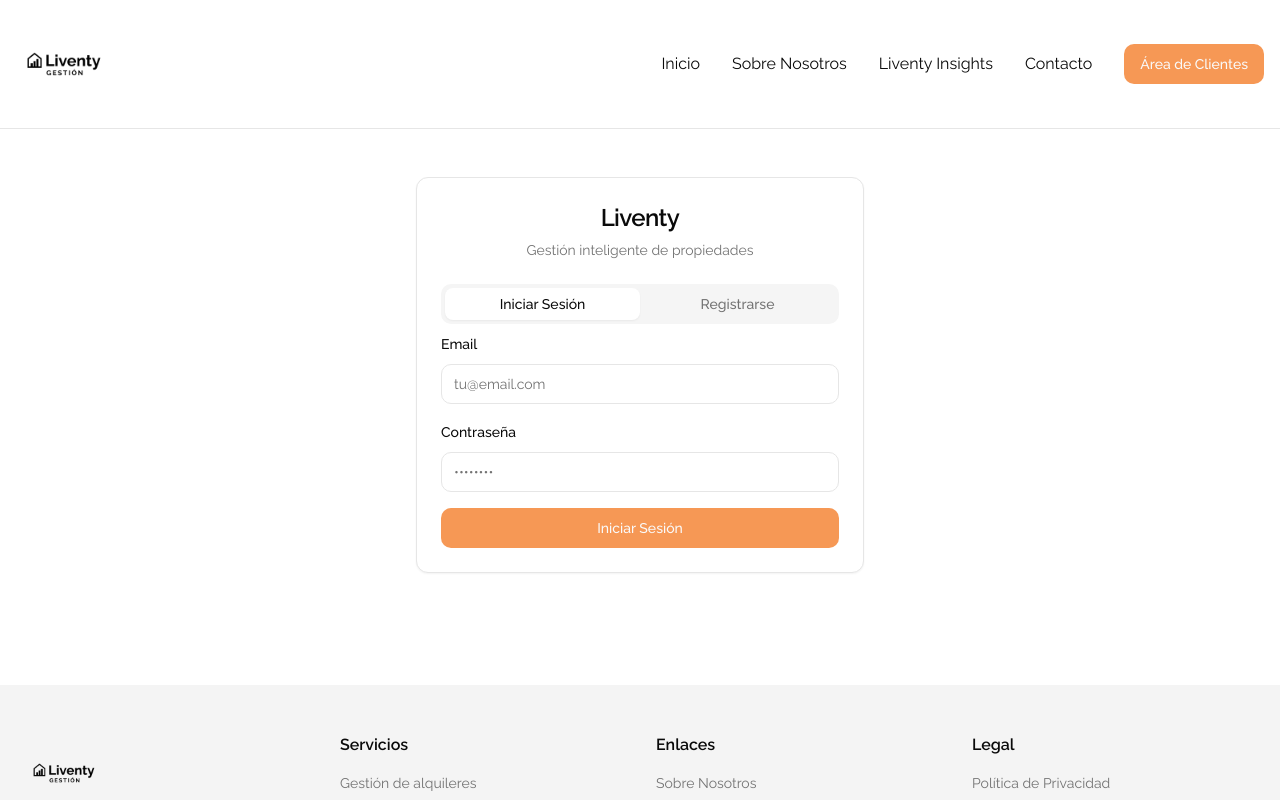
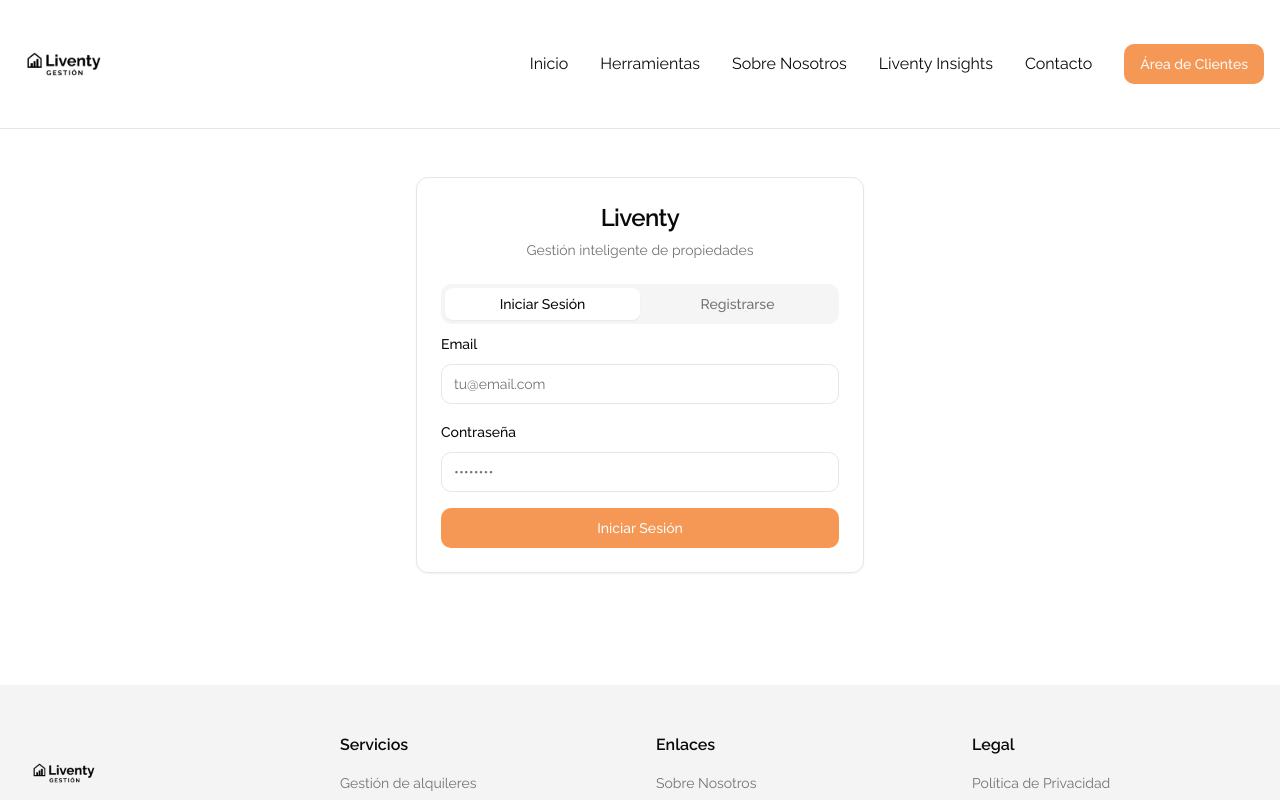
Before and after one commit to LiventyGestion/Liventy-gestion, a React (Vite) app: page /auth in a window 1280 px wide. Shown: the top 800 px of the page. Built offline with nearby package versions, Linux system fonts and the light colour scheme.

Commit message:
Add link to tools page

```diff
--- a/src/components/Header.tsx
+++ b/src/components/Header.tsx
@@ -22,6 +22,9 @@ const Header = () => {
           <div className="hidden md:flex items-center space-x-8">
             <Link to="/" className="text-foreground hover:text-primary transition-colors">
               Inicio
+            </Link>
+            <Link to="/herramientas" className="text-foreground hover:text-primary transition-colors">
+              Herramientas
             </Link>
             <Link to="/about" className="text-foreground hover:text-primary transition-colors">
               Sobre Nosotros
@@ -64,6 +67,13 @@ const Header = () => {
                 Inicio
               </Link>
               <Link
+                to="/herramientas"
+                className="text-foreground hover:text-primary transition-colors py-2 px-1 rounded focus:outline-none focus:ring-2 focus:ring-ring"
+                onClick={() => setIsMenuOpen(false)}
+              >
+                Herramientas
+              </Link>
+              <Link
                 to="/about"
                 className="text-foreground hover:text-primary transition-colors py-2 px-1 rounded focus:outline-none focus:ring-2 focus:ring-ring"
                 onClick={() => setIsMenuOpen(false)}
--- a/src/components/SecondaryCTAs.tsx
+++ b/src/components/SecondaryCTAs.tsx
@@ -11,19 +11,19 @@ const SecondaryCTAs = () => {
       <div className="container mx-auto px-4 sm:px-6">
         <div className="grid grid-cols-1 sm:grid-cols-3 gap-6 max-w-4xl mx-auto">
 
-          {/* Simulator CTA */}
+          {/* Tools CTA */}
           <div className="text-center p-6 rounded-lg bg-gradient-to-br from-primary/5 to-accent/10 border border-primary/20">
             <Calculator className="h-12 w-12 text-primary mx-auto mb-4" />
-            <h3 className="font-semibold mb-2">Simula tu rentabilidad</h3>
+            <h3 className="font-semibold mb-2">Herramientas gratuitas</h3>
             <p className="text-sm text-muted-foreground mb-4">
-              Calcula el potencial de ingresos de tu propiedad
+              Precio, rentabilidad y comparador en 2 minutos
             </p>
             <Button
               variant="outline"
-              onClick={() => navigate('/simulador')}
+              onClick={() => navigate('/herramientas')}
               className="h-11"
             >
-              Simula tu alquiler
+              Usar herramientas
               <ArrowRight className="ml-2 h-4 w-4" />
             </Button>
           </div>
```
